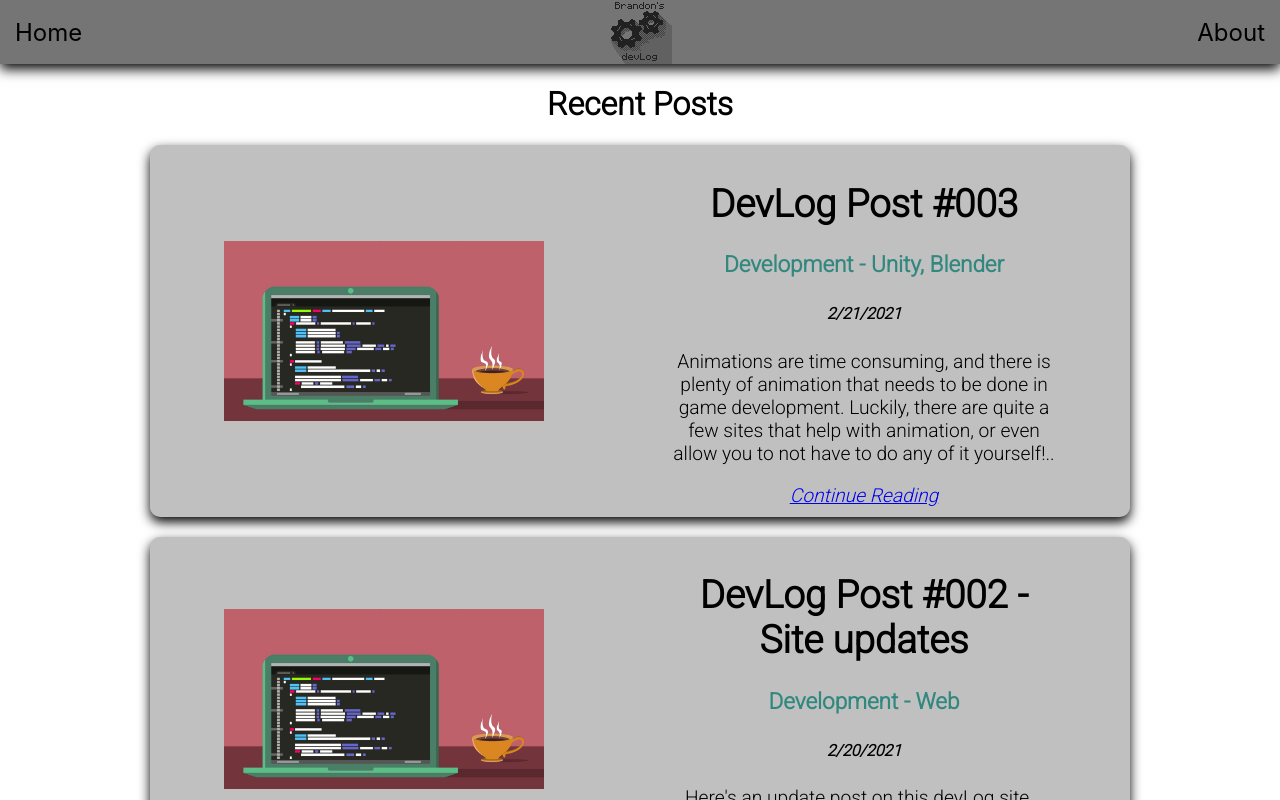
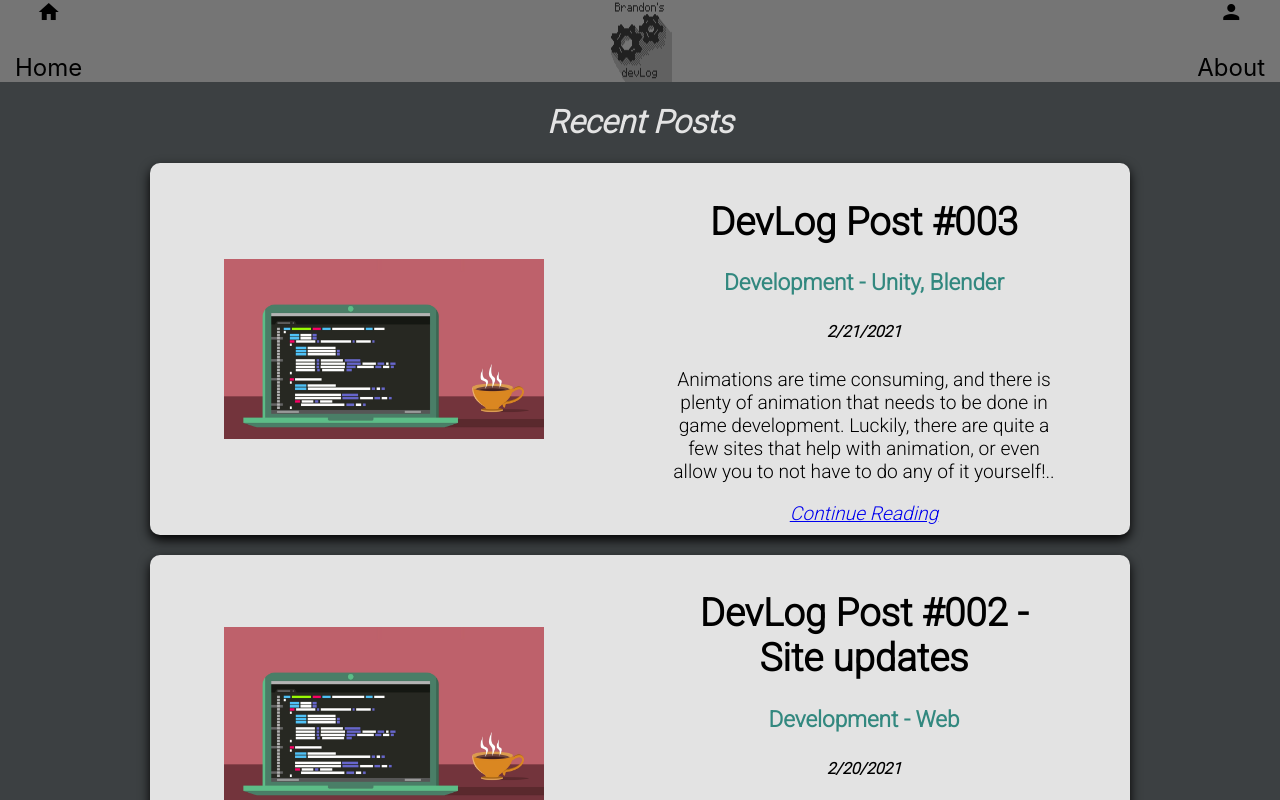
Before and after one commit to Brandon205/devlog-site, a React (Create React App) app: page / in a window 1280 px wide. Shown: the top 800 px of the page. Built offline with nearby package versions, Linux system fonts and the light colour scheme.

Commit message:
Styling changes

```diff
--- a/public/index.html
+++ b/public/index.html
@@ -16,6 +16,8 @@
 
     <link rel="manifest" href="%PUBLIC_URL%/manifest.json" />
 
+    <link href="https://fonts.googleapis.com/icon?family=Material+Icons" rel="stylesheet">
+
     <title>Brandon's DevLog</title>
   </head>
   <body>
--- a/src/App.css
+++ b/src/App.css
@@ -8,6 +8,13 @@ a {
   align-items: center;
   text-align: center;
   font-family: 'Roboto', sans-serif;
+  background-color: #3C4042;
+}
+
+.large-heading {
+  color: #E3E3E3;
+  font-size: 2em;
+  font-style: oblique;
 }
 
 .header {
@@ -22,7 +29,9 @@ a {
   text-decoration: none;
   color: black;
   display: flex;
+  flex-direction: column;
   align-items: center;
+  justify-content: center;
   font-size: 1.5em;
 }
 
@@ -31,7 +40,7 @@ a {
 }
 
 .post-bkg {
-  background-color: #c0c0c0;
+  background-color: #E3E3E3;
   display: flex;
   justify-content: space-around;
   font-size: 1.2em;
--- a/src/App.js
+++ b/src/App.js
@@ -10,9 +10,17 @@ export default function App() {
   return (
     <Router>
       <header className="header">
-        <Link to="/" className="header-link">Home</Link>
+        <Link to="/" className="header-link">
+          <i className="material-icons medium">home</i>
+          <br />
+          Home
+        </Link>
         <img src={logo} alt="logo" />
-        <Link to="/about" className="header-link">About</Link>
+        <Link to="/about" className="header-link">
+          <i className="material-icons medium">person</i>
+          <br />
+          About
+      </Link>
       </header>
       <Route exact path="/" component={Home} />
       <Route exact path="/about" component={About} />
--- a/src/Posts.js
+++ b/src/Posts.js
@@ -24,7 +24,7 @@ export default function Posts() {
 
     return (
         <div>
-            <h1>Recent Posts</h1>
+            <h1 className="large-heading">Recent Posts</h1>
             {content ? content : <h1>Whoopsies looks like there was a problemo</h1>}
         </div>
     )
```
